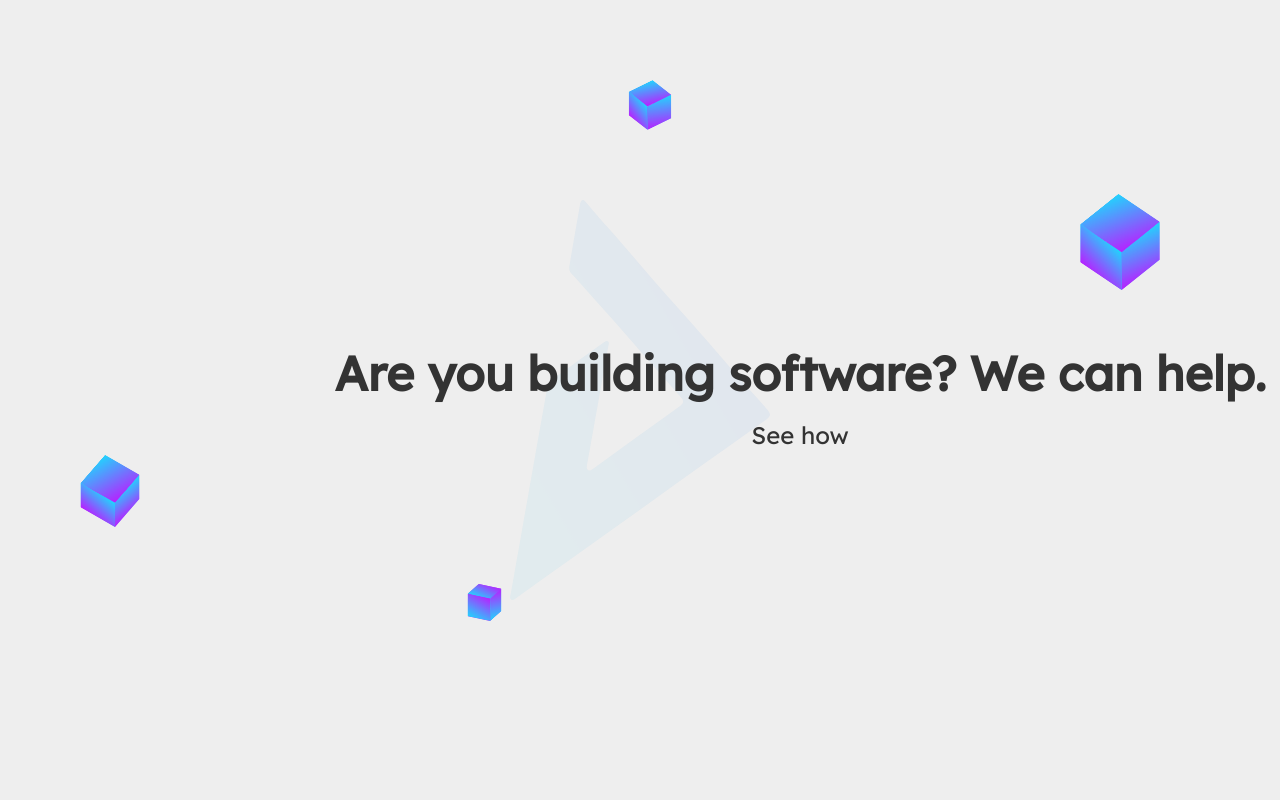
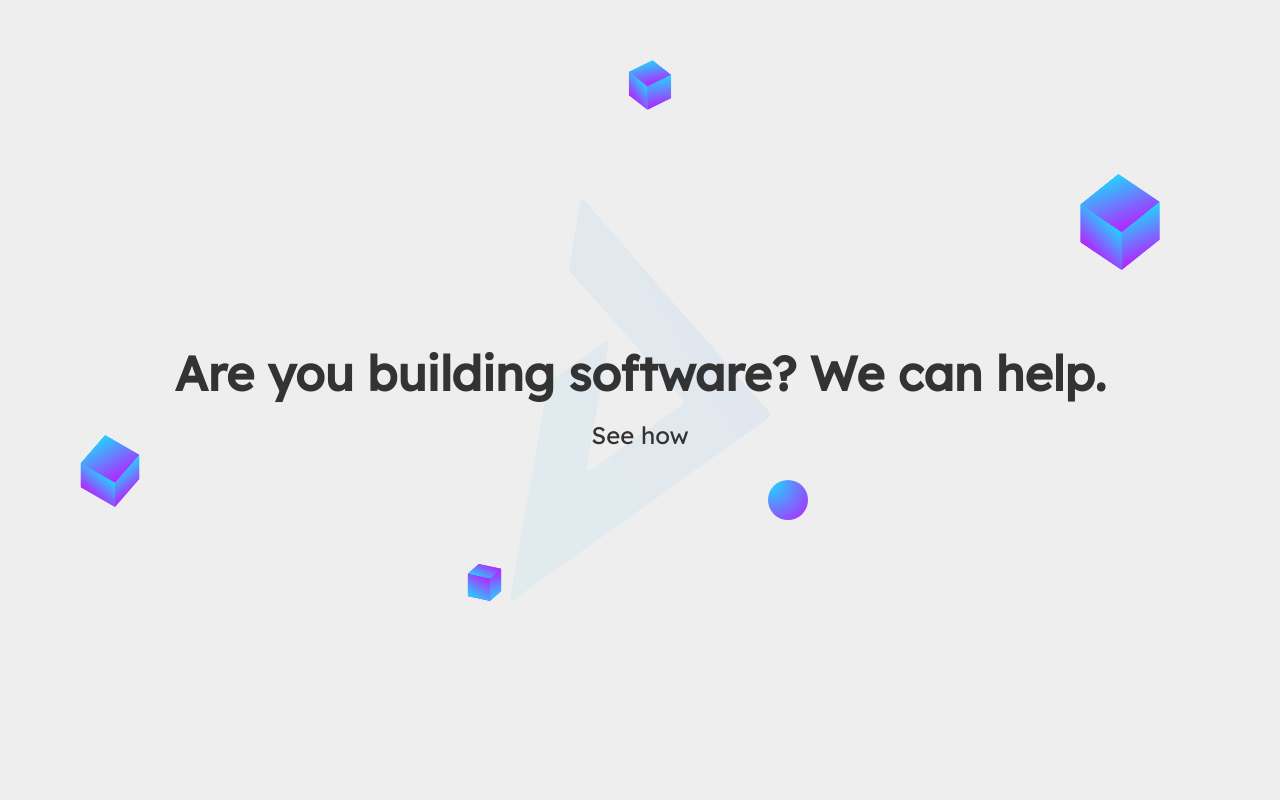
Before and after one commit to michaeldera/devshopzw, a React (Create React App) app: page / in a window 1280 px wide. Shown: the top 800 px of the page. Built offline with nearby package versions, Linux system fonts and the light colour scheme.

Commit message:
added sphere

```diff
--- a/src/components/cube/cube.css
+++ b/src/components/cube/cube.css
@@ -1,7 +1,7 @@
 .cube-wrapper {
   width: 200px;
   height: 213px;
-  margin: 20px auto;
+  margin:auto;
   position: absolute;
 }
 .cube {
--- a/src/components/cube/cube.tsx
+++ b/src/components/cube/cube.tsx
@@ -47,7 +47,7 @@ const Cube = ( props: any) => {
   }
 
   return (
-    <figure className="cube-component">
+    <div className="cube-component">
       <div className="cube-wrapper" style={position}>
         <div className="cube" style={cubeStyle}>
           <div className="cube-face-one" style={face_one}></div>
@@ -58,7 +58,7 @@ const Cube = ( props: any) => {
           <div className="cube-face-six" style={face_six}></div>
         </div>
       </div>
-    </figure>
+    </div>
   )
 }
 
--- a/src/components/header/header.tsx
+++ b/src/components/header/header.tsx
@@ -2,21 +2,23 @@ import React, { CSSProperties } from 'react';
 import "./header.css";
 import devshop from "./../../assets/logo.svg"
 import Cube from '../cube/cube';
+import Sphere from '../sphere/sphere';
 
 
 const Header = () => {
-  const cube_one:CSSProperties = { top: "50%", left: 10, zIndex: 4 };
-  const cube_two:CSSProperties = { top: "18%", right: 60, zIndex: 4 };
-  const cube_three:CSSProperties = { top: 20, left: "43%", zIndex: 4 };
-  const cube_four:CSSProperties = { top: "65%", left: "30%", zIndex: 4 };
+  const cube_one: CSSProperties = { top: "50%", left: 10, zIndex: 4 };
+  const cube_two: CSSProperties = { top: "18%", right: 60, zIndex: 4 };
+  const cube_three: CSSProperties = { top: 20, left: "43%", zIndex: 4 };
+  const cube_four: CSSProperties = { top: "65%", left: "30%", zIndex: 4 };
 
   return (
     <header className="header-component">
+      <Cube size={42} position={cube_one} duration="12s" />
+      <Cube size={56} position={cube_two} duration="14s" />
+      <Cube size={30} position={cube_three} duration="16s" />
+      <Cube size={25} position={cube_four} duration="6s" />
+      <Sphere/>
       <div className="header-wrapper">
-        <Cube size={42} position={cube_one} duration="12s" />
-        <Cube size={56} position={cube_two} duration="14s"/>
-        <Cube size={30} position={cube_three} duration="16s"/>
-        <Cube size={25} position={cube_four} duration="6s"/>
         <img className="header-logo" src={devshop} alt="Devshop Logo" />
         <div className="header-content">
           <h1 className="header-tagline">Are you building software? We can help.</h1>
--- /dev/null
+++ b/src/components/sphere/sphere.css
@@ -0,0 +1,25 @@
+.sphere-wrapper {
+  position: absolute;
+  top:60%;
+  left: 60%;
+  height: 40px;
+  width: 40px;
+}
+
+.sphere {
+  width: 100%;
+  height:100%;
+  display: block;
+  border-radius: 50%;
+  margin: 0;
+  background: radial-gradient(circle at 4px 4px, #21D4FD, #B721FF);
+  animation: spin 5s infinite;
+}
+
+@keyframes spin {
+  from {
+    transform: rotate(0deg);
+    } to {
+    transform: rotate(360deg);
+  }
+}
--- /dev/null
+++ b/src/components/sphere/sphere.tsx
@@ -0,0 +1,14 @@
+import React from 'react';
+import "./sphere.css";
+
+const Sphere = () => {
+  return (
+    <div className="sphere-component">
+      <div className="sphere-wrapper">
+        <div className="sphere"></div>
+      </div>
+    </div>
+  )
+}
+
+export default Sphere;
```
